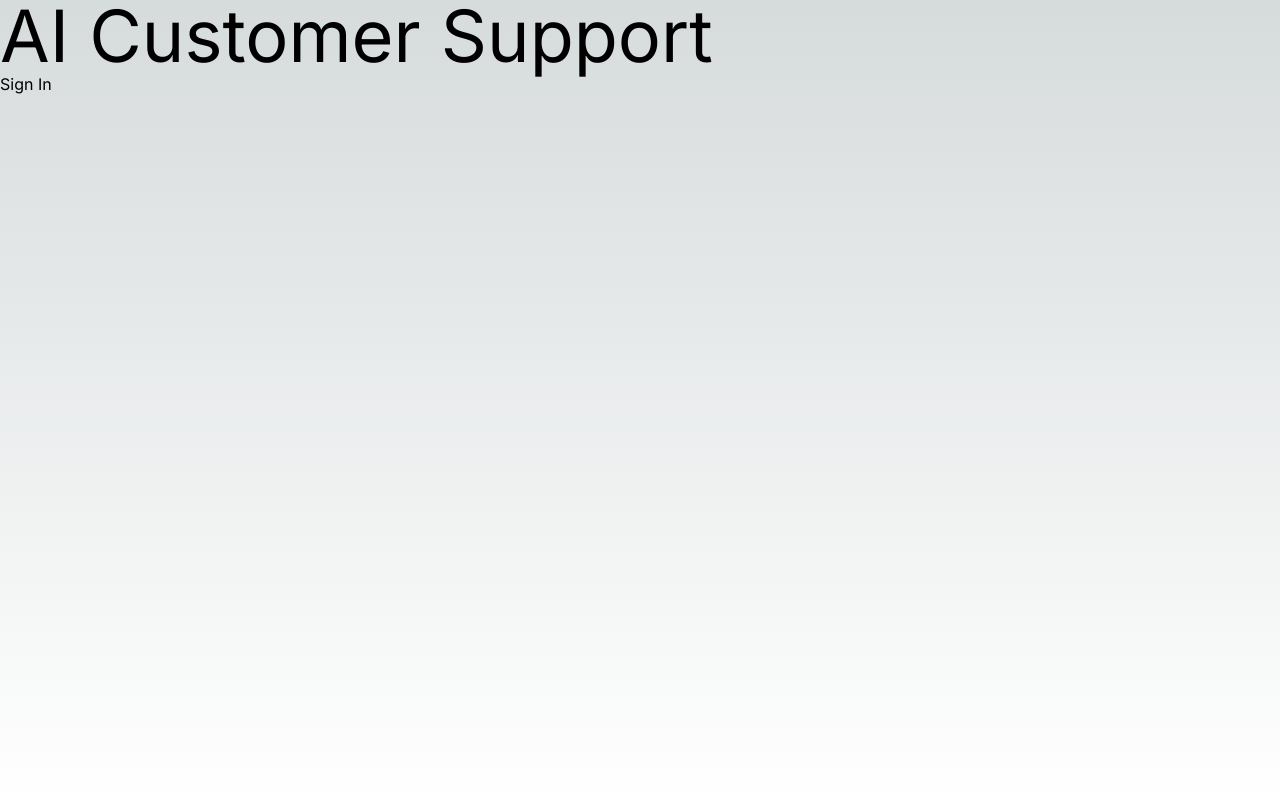
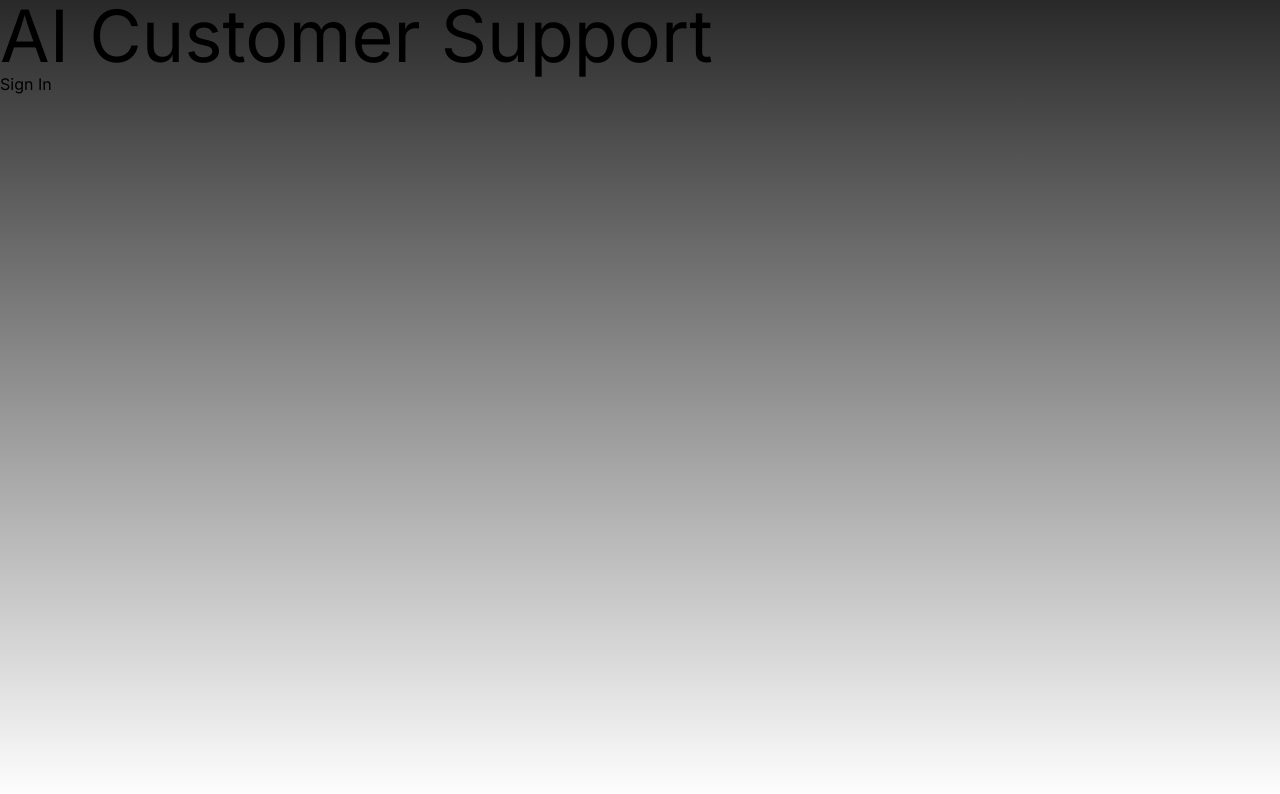
Before and after one commit to butterman0423/ai-custserve, a Next.js app: page / in a window 1280 px wide. Shown: the top 794 px of the page. Built offline with nearby package versions, Linux system fonts and the light colour scheme; no server answers.

Commit message:
Palette change, background change

```diff
--- a/app/layout.tsx
+++ b/app/layout.tsx
@@ -16,7 +16,7 @@ export default function RootLayout({
 }>) {
   return (
     <html lang="en">
-      <body className={inter.className}>{children}</body>
+      <body className={`${inter.className} bg-primary`}>{children}</body>
     </html>
   );
 }
--- a/tailwind.config.ts
+++ b/tailwind.config.ts
@@ -15,20 +15,11 @@ const config: Config = {
       },
 
       colors: {
-        "primary":    '#022c22',  // emerald-950
-        "secondary":  '#134e4a',  // teal-900
-        "accent":     '#22d3ee',  // cyan-400
-        //"accent":   '#06b6d4',  // cyan-500
-        "text":       '#ffffff',  // white
+        "primary":    '#292929',
+        "secondary":  '#454444',
+        "accent":     '#54bceb',
+        "text":       '#ffffff',
       },
-
-      backgroundColor: {
-        "primary":    '#022c22',  // emerald-950
-        "secondary":  '#134e4a',  // teal-900
-        "accent":     '#22d3ee',  // cyan-400
-        //"accent":   '#06b6d4',  // cyan-500
-        "text":       '#ffffff',  // white
-      }
     },
   },
   plugins: [],
```
